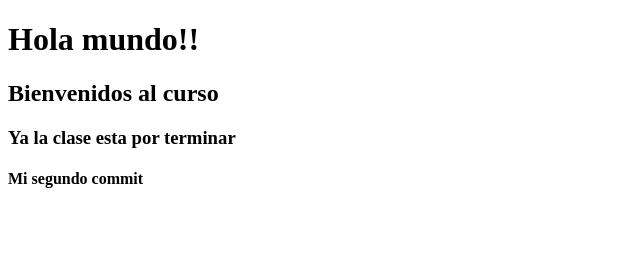
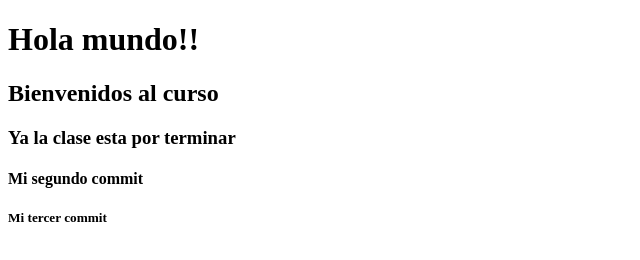
Before and after one commit to carabalapp/primer-repositorio-oplesk, a plain HTML site: page index.html in a window 1280 px wide. Shown: the full height of the page, 0-640 px from the left. Drawn offline with Linux system fonts and the light colour scheme.

Commit message:
Mi tercer commit

```diff
--- a/index.html
+++ b/index.html
@@ -10,5 +10,6 @@
     <h2>Bienvenidos al curso</h2>
     <h3>Ya la clase esta por terminar</h3>
     <h4>Mi segundo commit</h4>
+    <h5>Mi tercer commit</h5>
 </body>
 </html>
```
